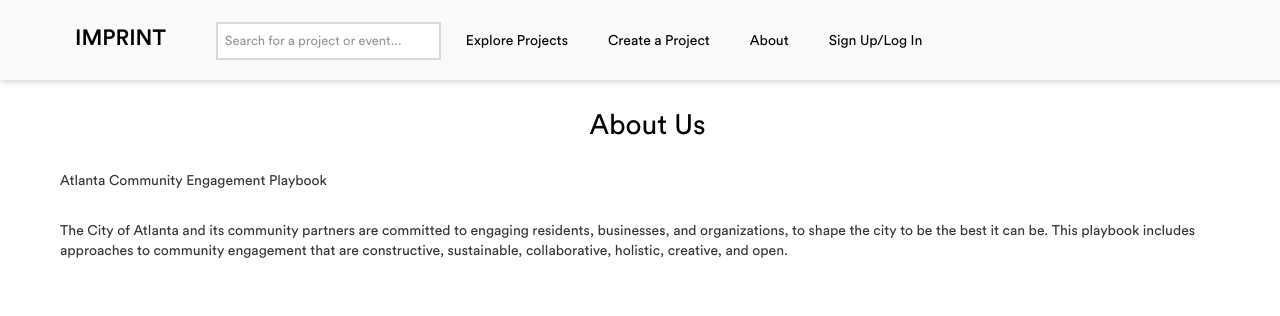
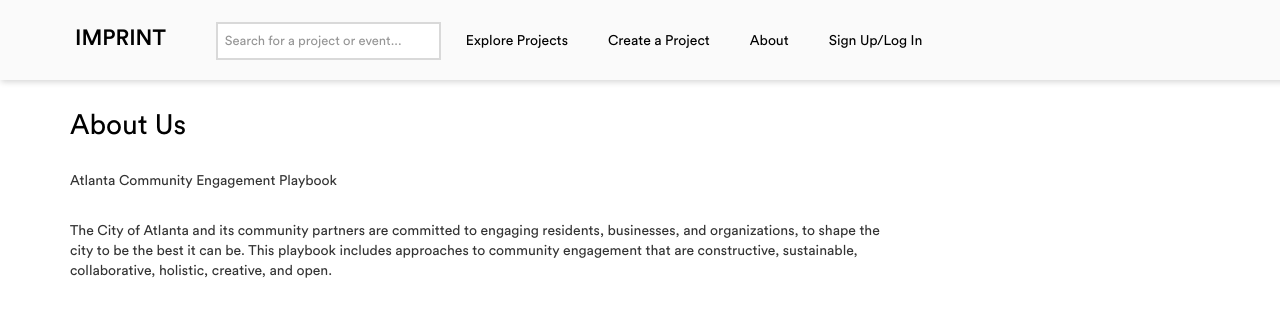
Before and after one commit to lindazhanghf/IMPRINT, an Angular app: page /about in a window 1280 px wide. Shown: the top 316 px of the page. Built offline with nearby package versions, Linux system fonts and the light colour scheme.

Commit message:
About page text alignment

```diff
--- a/src/styles.css
+++ b/src/styles.css
@@ -270,8 +270,12 @@ div.tagButtons button:hover {
 
 div.aboutContainer h2 {
 margin-top: 30px;
-text-align: center;
+text-align: left;
 }
 div.aboutContainer p {
-margin-top: 30px
+margin-top: 30px;
+margin-left: 5px;
+padding-left: 5px;
+width: 70%;
+text-align: left;
 }
```
